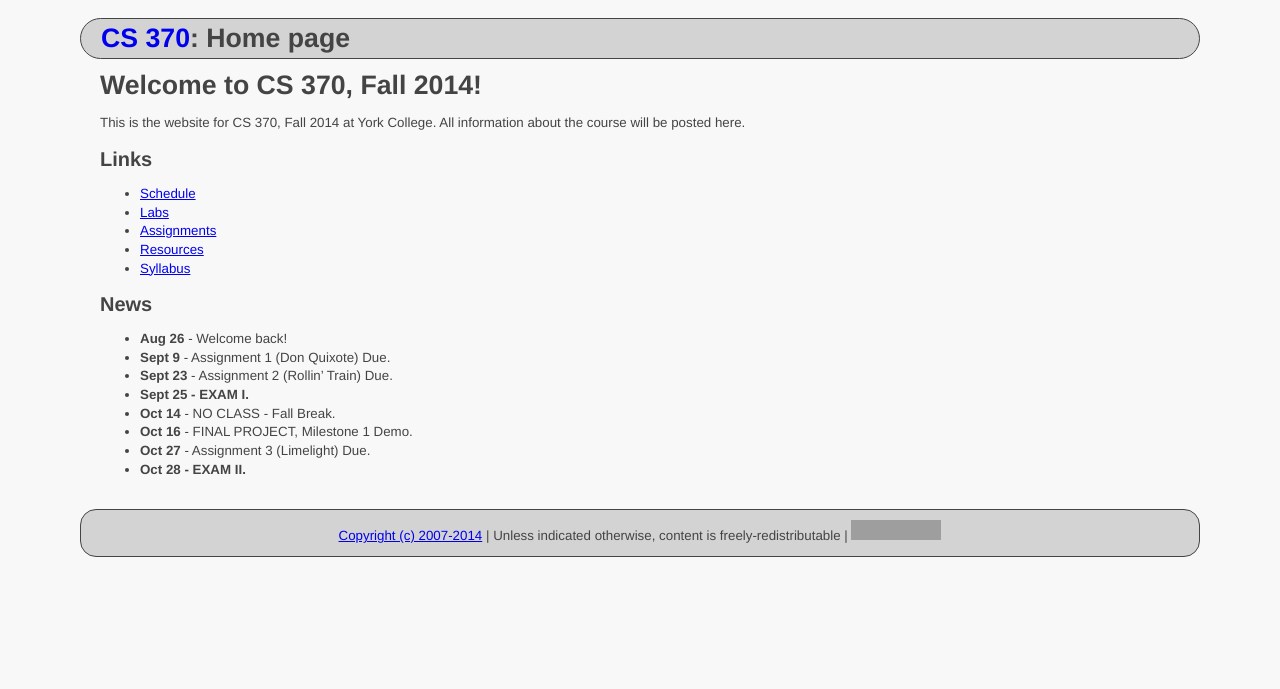
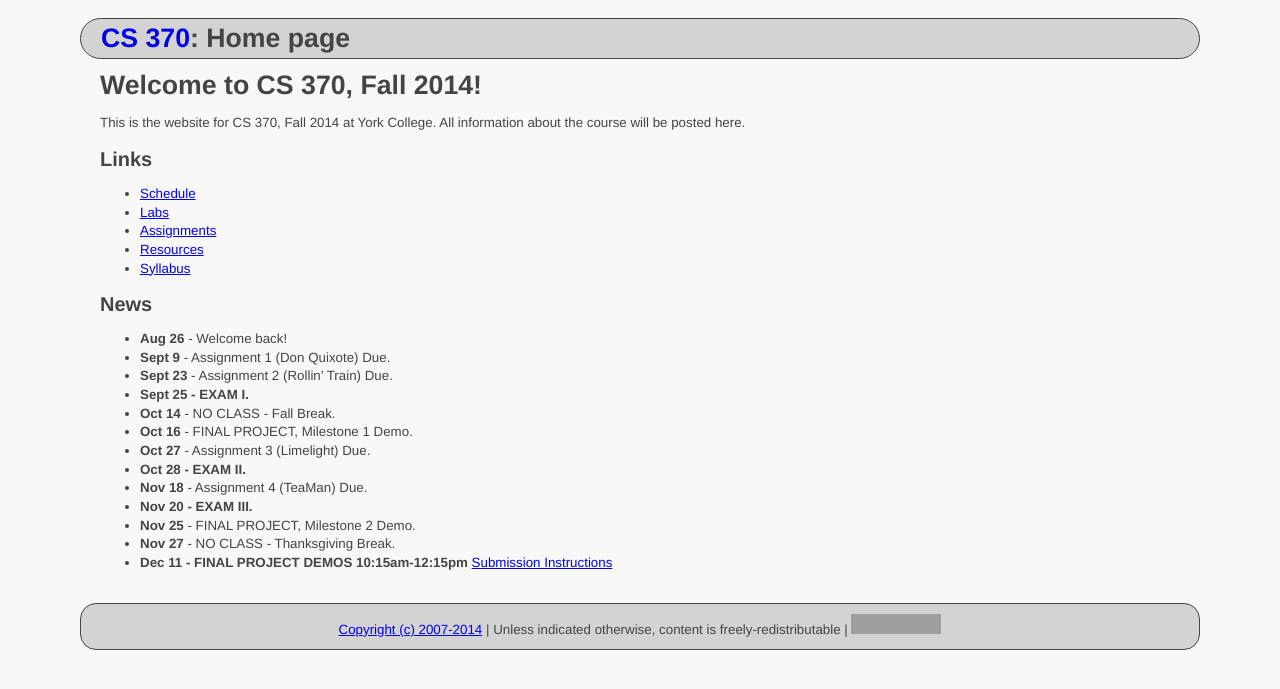
Before and after one commit to ycpcs/cs370-fall2014, a Jekyll site: the page built from index.md, in a window 1280 px wide. Shown: the top 689 px of the page. Built offline with Jekyll 4.4.1, drawn with Linux system fonts in a browser that asks for light colours; Markdown is read by kramdown in place of the engine named in the settings; grey boxes are pictures that could not be loaded.

Commit message:
add final project submit instructions
add page with instructions for burning a CD for final project submission

```diff
--- a/index.md
+++ b/index.md
@@ -26,3 +26,8 @@ All information about the course will be posted here.
 * **Oct 16** - FINAL PROJECT, Milestone 1 Demo.
 * **Oct 27** - Assignment 3 (Limelight) Due.
 * **Oct 28 - EXAM II.**
+* **Nov 18** - Assignment 4 (TeaMan) Due.
+* **Nov 20 - EXAM III.**
+* **Nov 25** - FINAL PROJECT, Milestone 2 Demo.
+* **Nov 27** - NO CLASS - Thanksgiving Break.
+* **Dec 11 - FINAL PROJECT DEMOS 10:15am-12:15pm** [Submission Instructions](assign/ProjectSubmit.html)
```
Also changed, not shown: assign/ProjectSubmit.md (added, +39 -0 lines), assign/index.md (+1 -1 lines), assign/project.md (+1 -1 lines).
